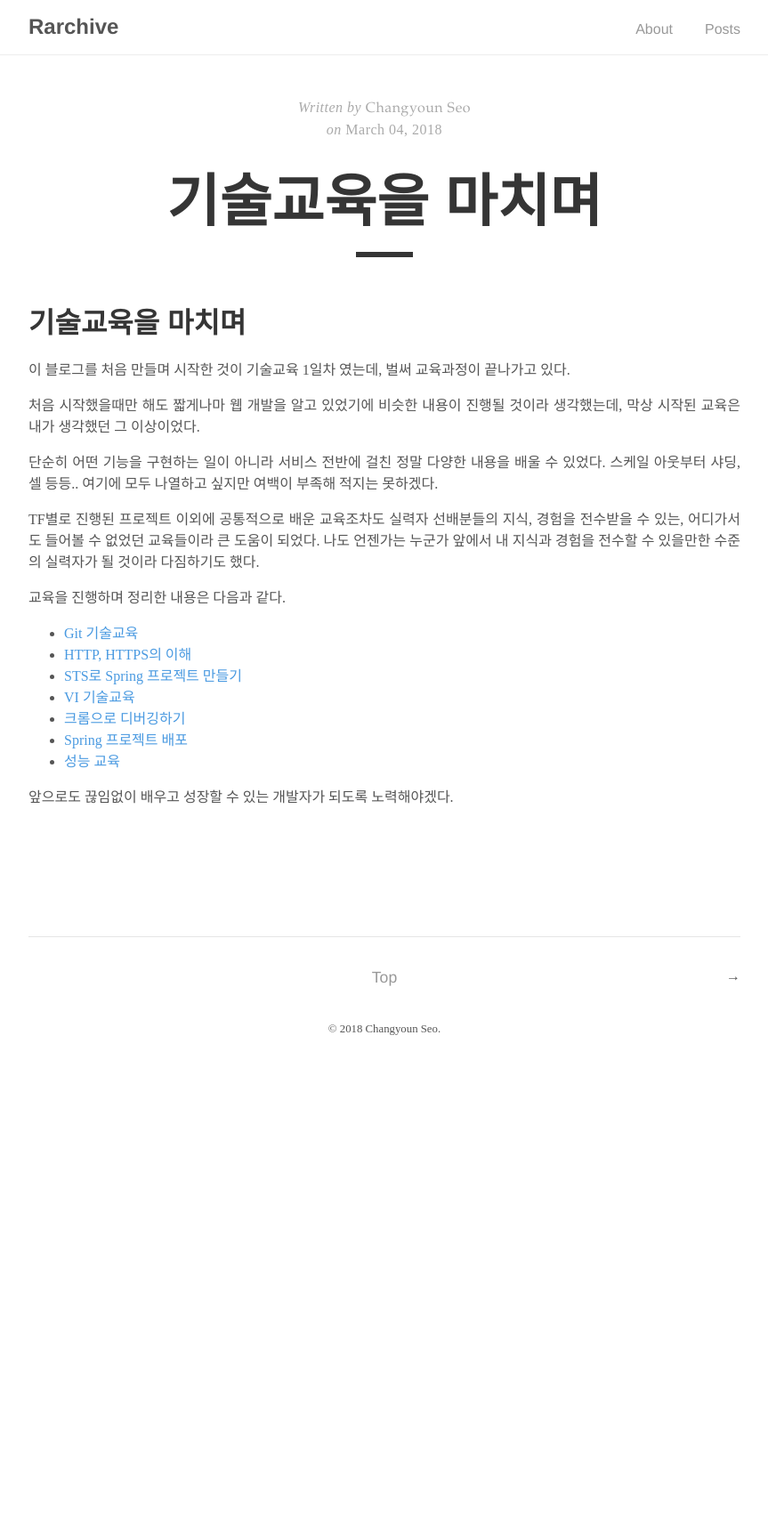
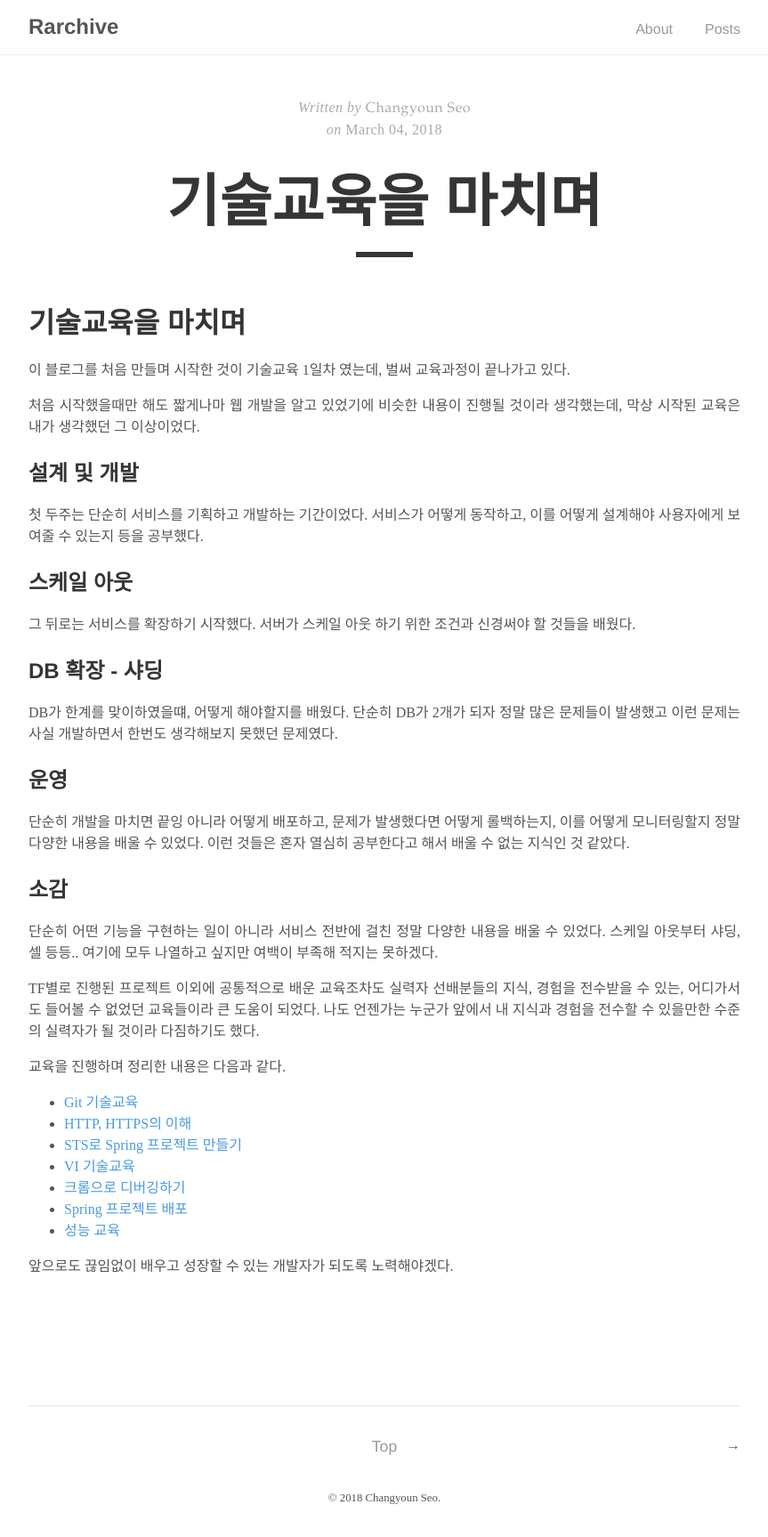
Before and after one commit to cyseo/cyseo.github.io, a Jekyll site: the page built from _posts/2018-03-04-기술교육을-마치며.md, in a window 1280 px wide. Shown: the whole page at 89% size, without its empty margins (208-1071 px from the left). Built offline with Jekyll 4.4.1, drawn with Linux system fonts in a browser that asks for light colours; some web fonts are replaced; comment, search, counter and statistics services are not loaded; before the commit the page ends 1200 px from its top, so only the background shows below that.

Commit message:
기술교육을 마치며 post 수정2

```diff
--- a/_posts/2018-03-04-기술교육을-마치며.md
+++ b/_posts/2018-03-04-기술교육을-마치며.md
@@ -12,6 +12,21 @@ tags: [잡담, nhn기술교육]
 
 처음 시작했을때만 해도 짧게나마 웹 개발을 알고 있었기에 비슷한 내용이 진행될 것이라 생각했는데, 막상 시작된 교육은 내가 생각했던 그 이상이었다.
 
+## 설계 및 개발
+첫 두주는 단순히 서비스를 기획하고 개발하는 기간이었다. 서비스가 어떻게 동작하고, 이를 어떻게 설계해야 사용자에게 보여줄 수 있는지 등을 공부했다.
+
+## 스케일 아웃
+그 뒤로는 서비스를 확장하기 시작했다. 서버가 스케일 아웃 하기 위한 조건과 신경써야 할 것들을 배웠다.
+
+## DB 확장 - 샤딩
+DB가 한계를 맞이하였을떄, 어떻게 해야할지를 배웠다. 단순히 DB가 2개가 되자 정말 많은 문제들이 발생했고 이런 문제는 사실 개발하면서 한번도 생각해보지 못했던 문제였다.
+
+## 운영
+단순히 개발을 마치면 끝잉 아니라 어떻게 배포하고, 문제가 발생했다면 어떻게 롤백하는지, 이를 어떻게 모니터링할지 정말 다양한 내용을 배울 수 있었다.
+이런 것들은 혼자 열심히 공부한다고 해서 배울 수 없는 지식인 것 같았다.
+
+
+## 소감
 단순히 어떤 기능을 구현하는 일이 아니라 서비스 전반에 걸친 정말 다양한 내용을 배울 수 있었다. 스케일 아웃부터 샤딩, 셀 등등.. 여기에 모두 나열하고 싶지만 여백이 부족해 적지는 못하겠다.
 
 TF별로 진행된 프로젝트 이외에 공통적으로 배운 교육조차도 실력자 선배분들의 지식, 경험을 전수받을 수 있는, 어디가서도 들어볼 수 없었던 교육들이라 큰 도움이 되었다. 나도 언젠가는 누군가 앞에서 내 지식과 경험을 전수할 수 있을만한 수준의 실력자가 될 것이라 다짐하기도 했다.
```
